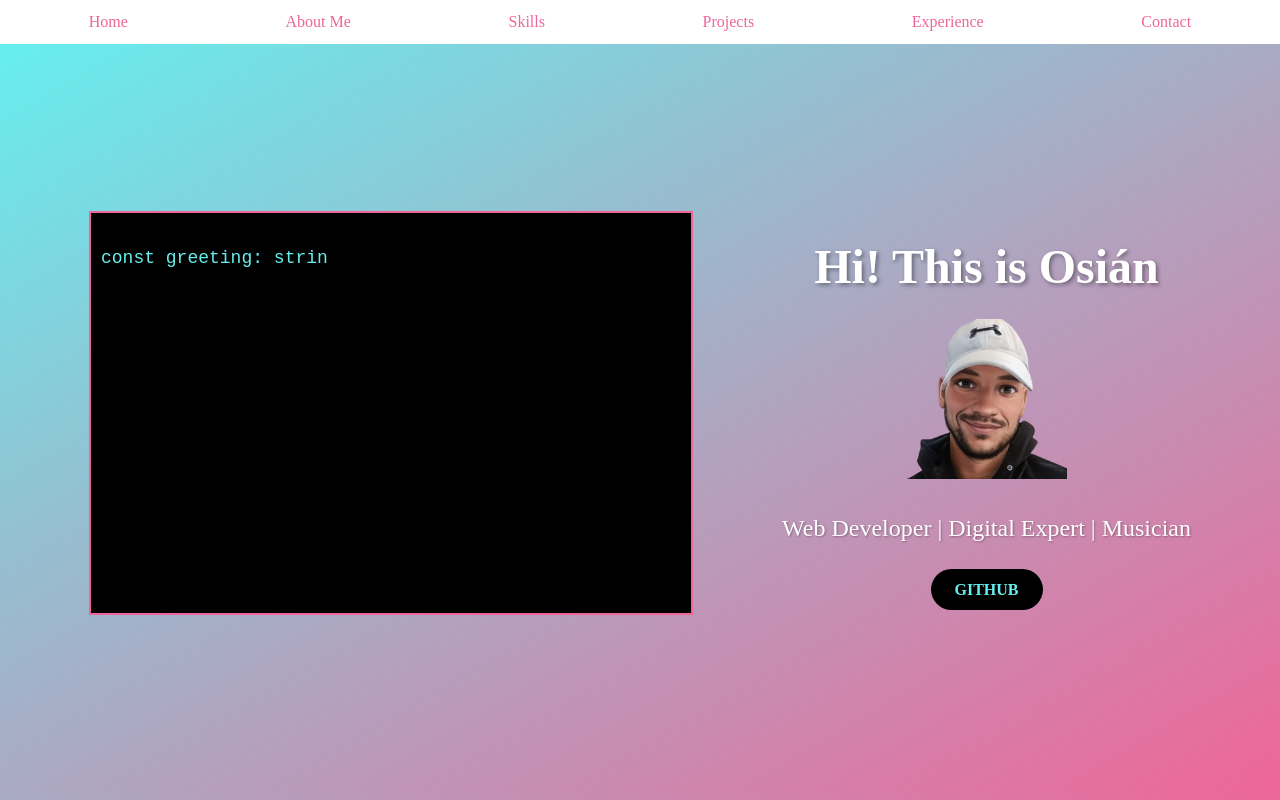
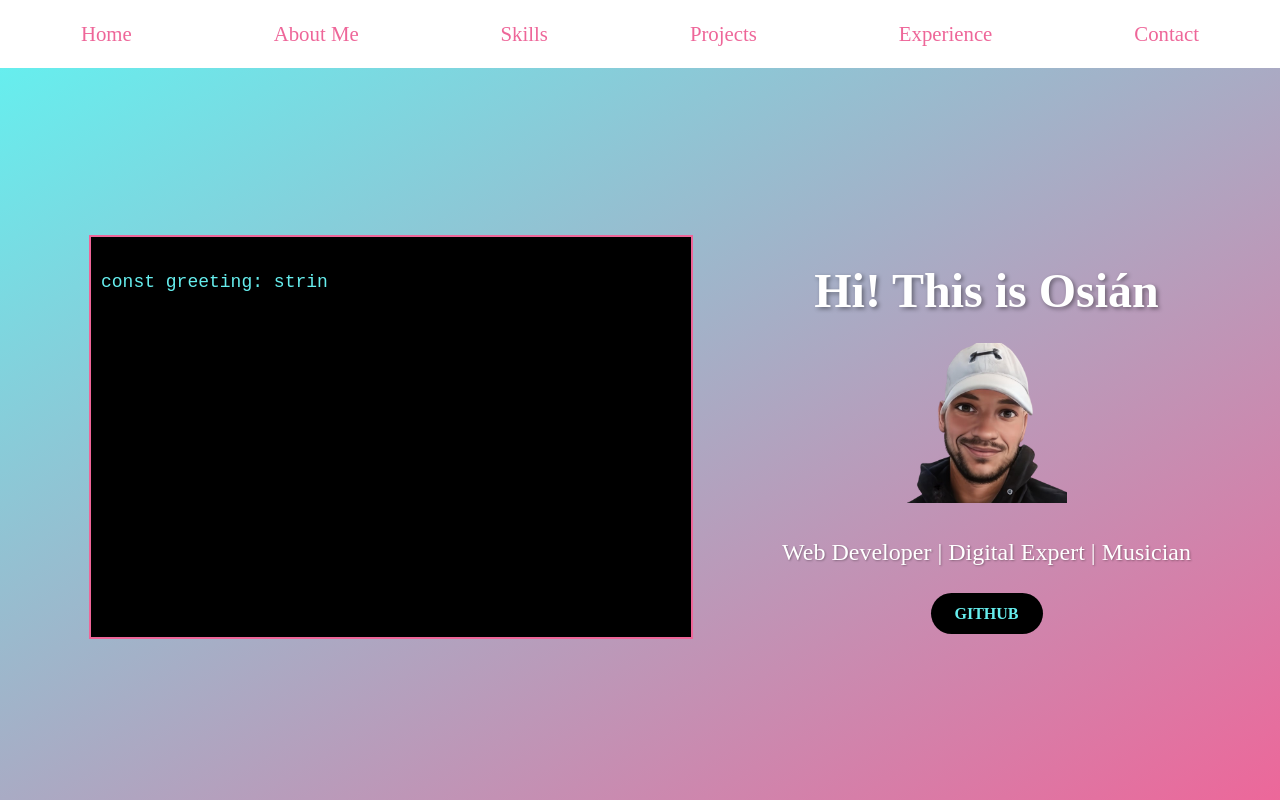
Before and after one commit to OsianJL/personal-web, a React (Vite) app: page / in a window 1280 px wide. Both pictures are taken after a click on the button "Open Portfolio". Shown: the top 800 px of the page. Built offline with nearby package versions, Linux system fonts and the light colour scheme.

Commit message:
skills and header links fixed

```diff
--- a/src/components/AboutMe.tsx
+++ b/src/components/AboutMe.tsx
@@ -12,10 +12,12 @@ const AboutMe: React.FC = () => {
         entries.forEach((entry) => {
           if (entry.isIntersecting) {
             setInView(true);
+          } else {
+            setInView(false);
           }
         });
       },
-      { threshold: 0.5 }
+      { threshold: 0.4 }
     );
 
     if (sectionRef.current) {
--- a/src/styles/Header.module.css
+++ b/src/styles/Header.module.css
@@ -3,7 +3,9 @@
   padding: 10px;
   justify-content: space-around;
   text-align: center;
+  align-items: center;
   margin: 0;
+  height: 3rem;
   position: sticky;
   top: 0;
   left: 0;
@@ -25,24 +27,25 @@
 
 
 .link {
-  font-size: 1rem;
+  display: inline-block;
+  font-size: 1.3rem;
+  transition: transform 200ms ease;
   animation: color-anchor linear both;
   animation-timeline: scroll(root block);
   animation-range: 0 200px;
 }
 
 .link:hover {
+  transform: scale(1.2);
   color: #6EE;
   cursor: pointer;
-  /* animation: hover-color linear both;
-  animation-timeline: scroll(root block);
-  animation-range: 0 200px;  */
 }
+
 
 @keyframes hover-color {
   to {
     color: #E69;
-    font-size: 1.5rem;
+    font-size: 1.7rem;
   }
 }
 
--- a/src/styles/Hero.module.css
+++ b/src/styles/Hero.module.css
@@ -47,4 +47,11 @@
   .img {
     width: 10rem;
     height: 10rem;
+    animation: crecer 2s forwards ease-in-out;
   }
+
+  @keyframes crecer {
+    0% { transform: scale(0.1); }
+    70% { transform: scale(1.3); }
+    100% { transform: scale(1); }
+  }
```
